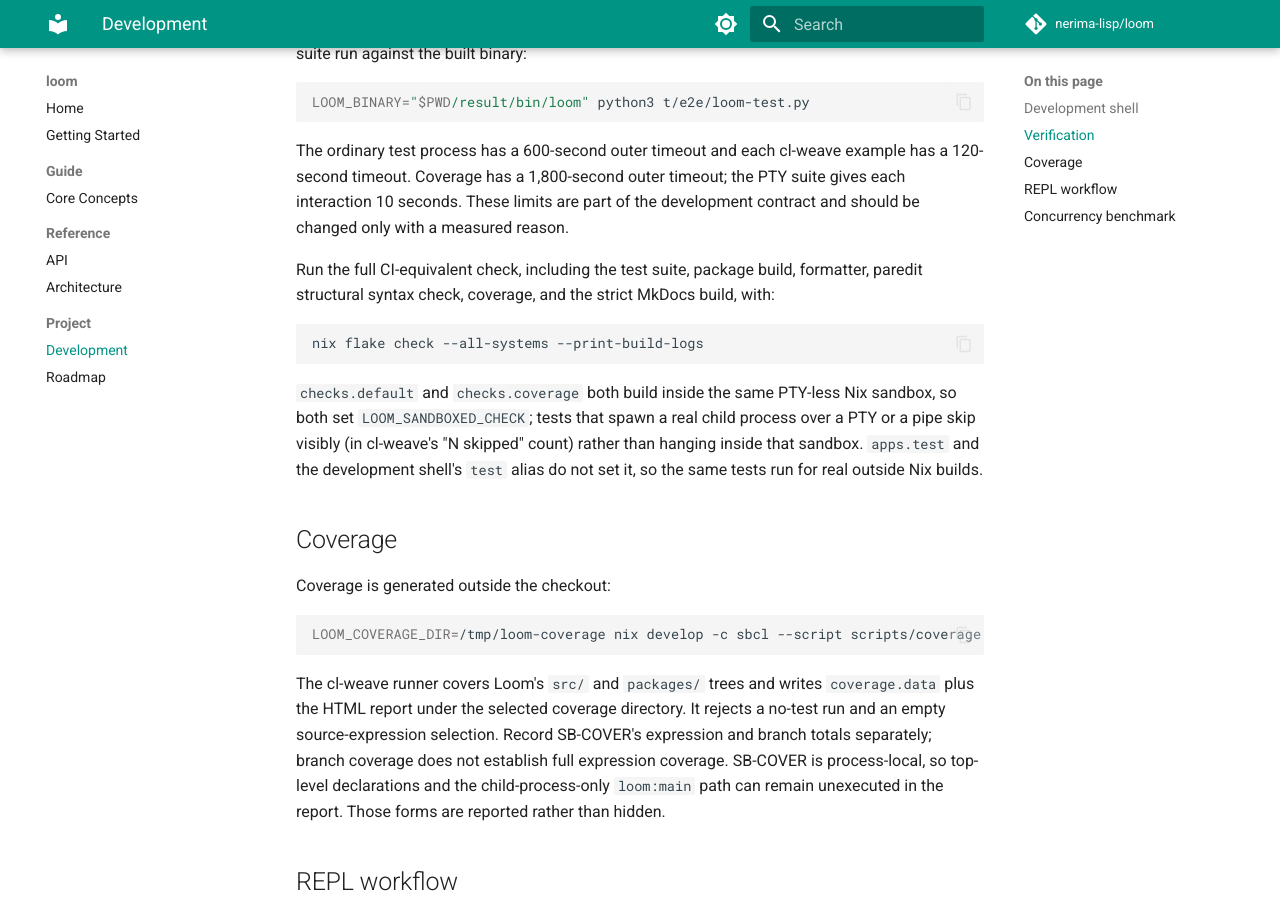
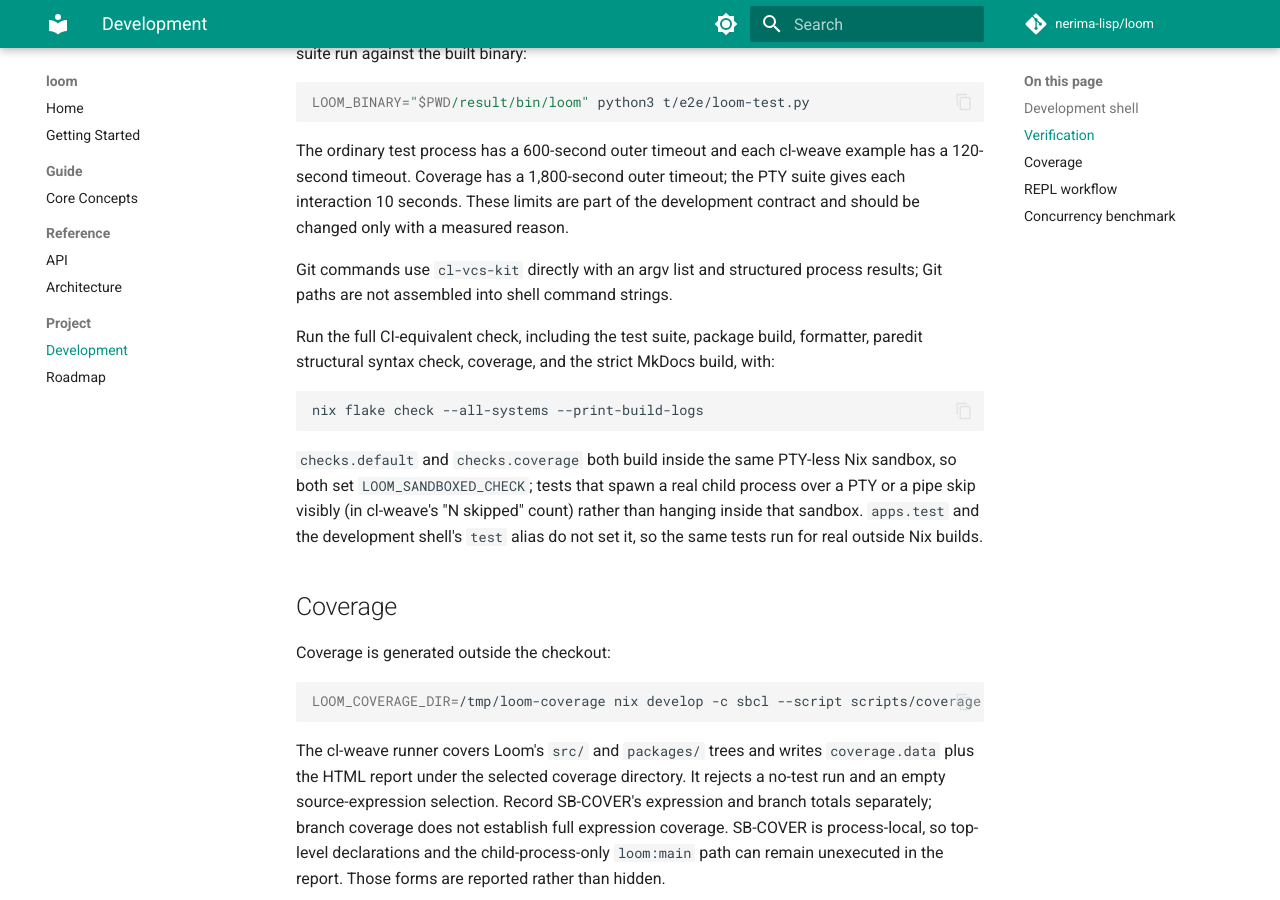
Before and after one commit to nerima-lisp/loom, an MkDocs documentation site: the page built from docs/src/project/development.md, in a window 1280 px wide and 900 px high, scrolled down 1226 px. Built offline with MkDocs 1.6.1 and Material for MkDocs 9.7.7, drawn with Linux system fonts in a browser that asks for light colours; comment, search, counter and statistics services are not loaded.

Commit message:
feat: migrate the git feature onto cl-vcs-kit (#8)
Replaces the hand-rolled shell-command plumbing in the git feature with
cl-vcs-kit's structured argv/process-result API, dropping the dependency
on loom/feature/shell entirely.

```diff
--- a/docs/src/project/development.md
+++ b/docs/src/project/development.md
@@ -65,6 +65,9 @@ example has a 120-second timeout. Coverage has a 1,800-second outer timeout;
 the PTY suite gives each interaction 10 seconds. These limits are part of the
 development contract and should be changed only with a measured reason.
 
+Git commands use `cl-vcs-kit` directly with an argv list and structured
+process results; Git paths are not assembled into shell command strings.
+
 Run the full CI-equivalent check, including the test suite, package build,
 formatter, paredit structural syntax check, coverage, and the strict MkDocs
 build, with:
```
Also changed, not shown: 8 other files.
